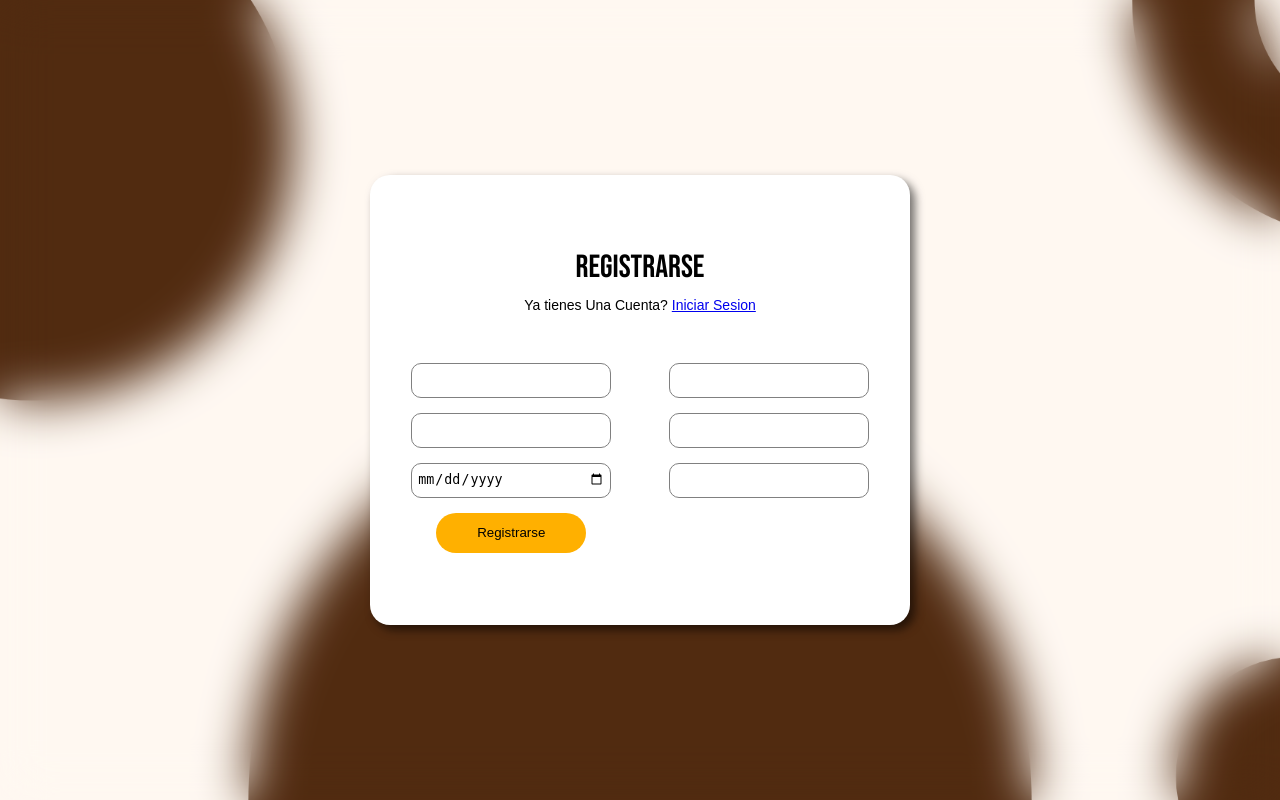
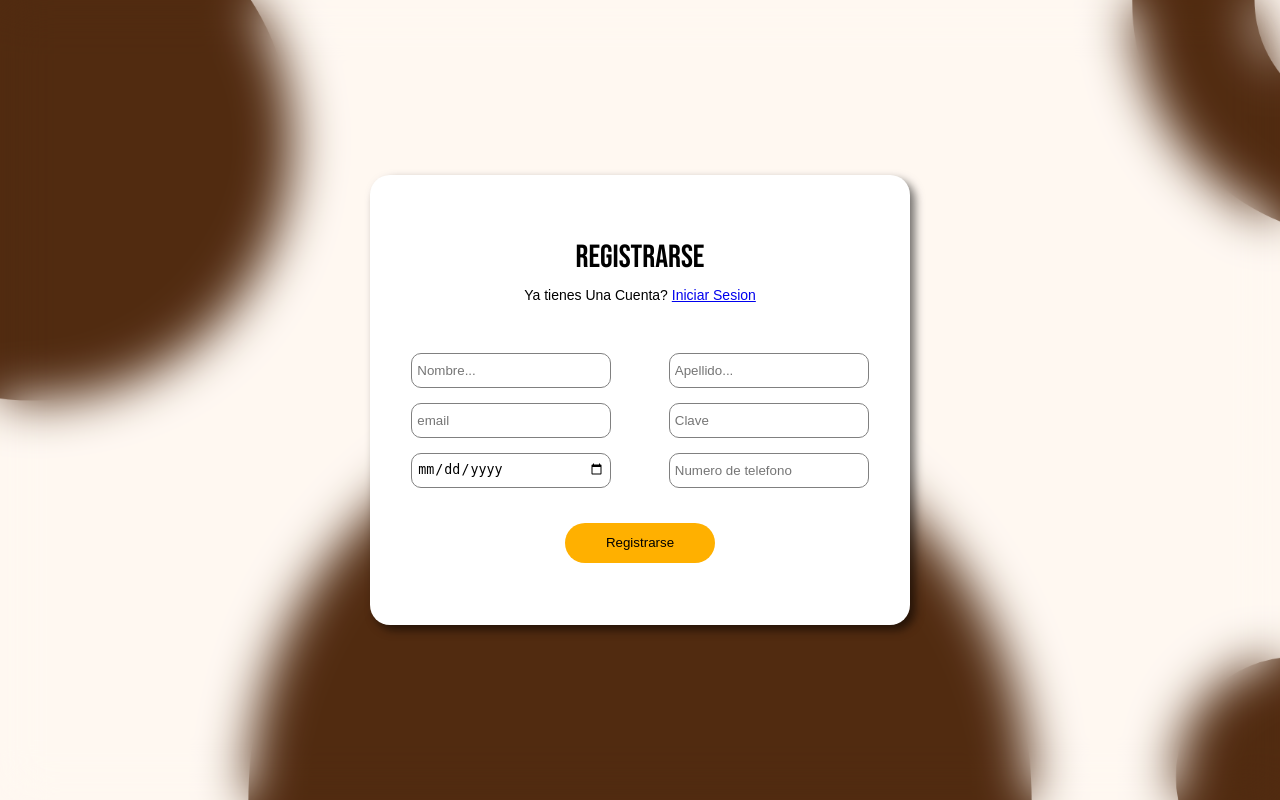
Before and after one commit to lorian49-dev/products-search, a PHP site: page /register.html in a window 1280 px wide. Run offline with PHP 8.4, Linux system fonts and the light colour scheme; some web fonts are replaced.

Commit message:
Update
Cambios en los campos de ingreso de datos y boton 1/2

```diff
--- a/register.css
+++ b/register.css
@@ -82,4 +82,7 @@ form button{
     background-color: #ffb000;
     border-style: none;
     font-family: "Host Grotesk", sans-serif;
+    grid-column: 1 / -1;
+    margin-top: 20px;
+    cursor: pointer;
 }
--- a/register.html
+++ b/register.html
@@ -15,12 +15,12 @@
             </div>
 
             <form method="post" action="">
-            <input type="text" name="name-user" id="name-user-id">
-            <input type="text" name="second-name-user" id="second-name-user-id">
-            <input type="email" name="email-user" id="email-user-id">
-            <input type="password" name="pass-user" id="pass-user-id">
-            <input type="date" name="birth-user" id="birth-user-id">
-            <input type="tel" name="phone-user" id="phoner-user-id">
+            <input type="text" name="name-user" id="name-user-id" placeholder="Nombre..." required>
+            <input type="text" name="second-name-user" id="second-name-user-id" placeholder="Apellido..." required>
+            <input type="email" name="email-user" id="email-user-id" placeholder="email" required>
+            <input type="password" name="pass-user" id="pass-user-id" placeholder="Clave" required>
+            <input type="date" name="birth-user" id="birth-user-id" placeholder="Fecha de nacimiento" required>
+            <input type="tel" name="phone-user" id="phoner-user-id" placeholder="Numero de telefono">
             <button type="submit">Registrarse</button>
         </form>
         </div>
```
